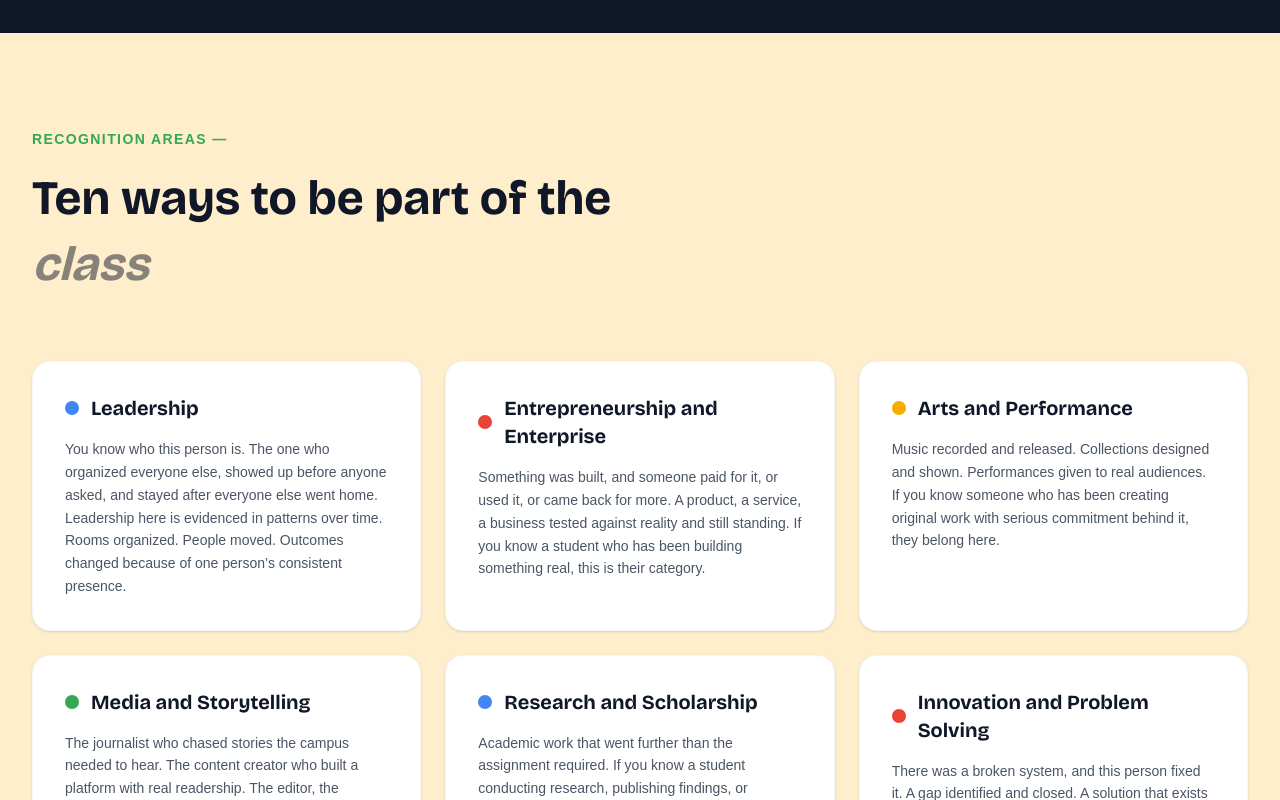
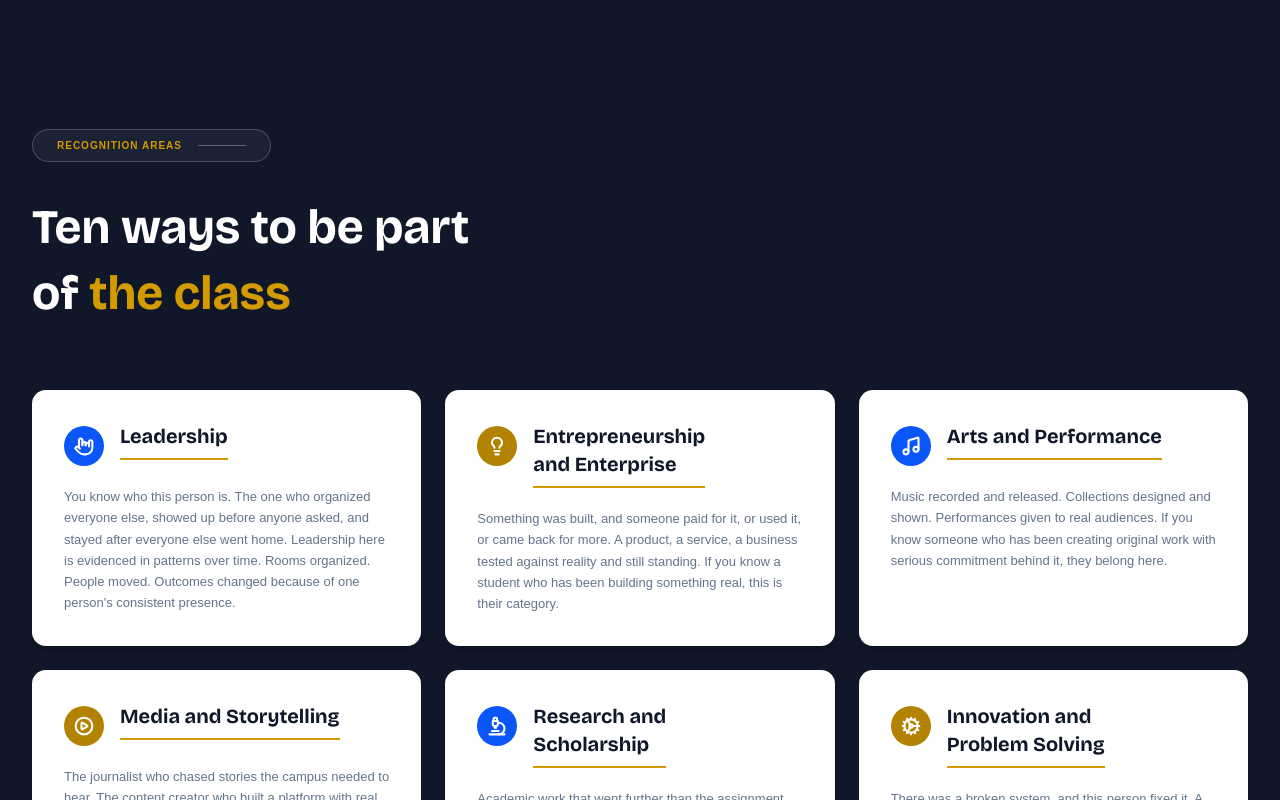
Before and after one commit to GDGBabcockUniversity/the-hundred, a Next.js app: page / in a window 1280 px wide. Shown: the part 2380-3180 px from the top of the page. Built offline with nearby package versions, Linux system fonts and the light colour scheme; a web font is replaced by a local one.

Commit message:
feat: add lucide icons and custom colors to CriteriaSection items

```diff
--- a/components/landing/CriteriaSection.tsx
+++ b/components/landing/CriteriaSection.tsx
@@ -1,64 +1,86 @@
 import { cn } from "@/lib/utils";
+import {
+  HandMetal,
+  Lightbulb,
+  Music,
+  PlayCircle,
+  Microscope,
+  Cog,
+  Users,
+  Trophy,
+  Heart,
+  Star,
+} from "lucide-react";
 
 export function CriteriaSection() {
   const criteria = [
     {
       name: "Leadership",
-      color: "bg-brand-blue",
+      color: "bg-[#0A56F9]",
+      icon: HandMetal,
       description:
-        "You know who this person is. The one who organized everyone else, showed up before anyone asked, and stayed after everyone else went home. Leadership here is evidenced in patterns over time. Rooms organized. People moved. Outcomes changed because of one person’s consistent presence.",
+        "You know who this person is. The one who organized everyone else, showed up before anyone asked, and stayed after everyone else went home. Leadership here is evidenced in patterns over time. Rooms organized. People moved. Outcomes changed because of one person's consistent presence.",
     },
     {
-      name: "Entrepreneurship and Enterprise",
-      color: "bg-brand-red",
+      name: "Entrepreneurship\nand Enterprise",
+      color: "bg-[#B28200]",
+      icon: Lightbulb,
       description:
         "Something was built, and someone paid for it, or used it, or came back for more. A product, a service, a business tested against reality and still standing. If you know a student who has been building something real, this is their category.",
     },
     {
       name: "Arts and Performance",
-      color: "bg-brand-amber",
+      color: "bg-[#0A56F9]",
+      icon: Music,
       description:
         "Music recorded and released. Collections designed and shown. Performances given to real audiences. If you know someone who has been creating original work with serious commitment behind it, they belong here.",
     },
     {
       name: "Media and Storytelling",
-      color: "bg-brand-green",
+      color: "bg-[#B28200]",
+      icon: PlayCircle,
       description:
         "The journalist who chased stories the campus needed to hear. The content creator who built a platform with real readership. The editor, the producer, the writer. The people who shaped how Babcock understands itself.",
     },
     {
-      name: "Research and Scholarship",
-      color: "bg-brand-blue",
+      name: "Research and\nScholarship",
+      color: "bg-[#0A56F9]",
+      icon: Microscope,
       description:
         "Academic work that went further than the assignment required. If you know a student conducting research, publishing findings, or contributing intellectually in ways that will outlast the semester, nominate them.",
     },
     {
-      name: "Innovation and Problem Solving",
-      color: "bg-brand-red",
+      name: "Innovation and\nProblem Solving",
+      color: "bg-[#B28200]",
+      icon: Cog,
       description:
         "There was a broken system, and this person fixed it. A gap identified and closed. A solution that exists now because one person decided it should. Small or large, funded or not, the work just had to solve something real.",
     },
     {
-      name: "Community Building and Service",
-      color: "bg-brand-amber",
+      name: "Community Building\nand Service",
+      color: "bg-[#0A56F9]",
+      icon: Users,
       description:
         "Organizations built from nothing. Communities held together when they might have fallen apart. People who show up for others in ways that ask nothing back. You know who they are.",
     },
     {
       name: "Athletics and Sports",
-      color: "bg-brand-green",
+      color: "bg-[#B28200]",
+      icon: Trophy,
       description:
         "Competitive excellence on fields, courts, and tracks. The student who represented Babcock with distinction and brought something back. Physical achievement is real achievement.",
     },
     {
-      name: "Health and Social Impact",
-      color: "bg-brand-blue",
+      name: "Health and\nSocial Impact",
+      color: "bg-[#0A56F9]",
+      icon: Heart,
       description:
         "Medical outreach that reached people beyond the hospital walls. Mental health advocacy on a campus that struggles to make room for it. Social change pursued with patience and real care. If someone you know has been doing this work quietly, now is the time to name them.",
     },
     {
       name: "Emerging Talent",
-      color: "bg-brand-amber",
+      color: "bg-[#B28200]",
+      icon: Star,
       description:
         "First and second year students already doing what most wait until final year to attempt. If you know someone in early years who is already shaping something, they belong on this list.",
     },
@@ -67,39 +89,54 @@ export function CriteriaSection() {
   return (
     <section
       id="the-class"
-      className="bg-brand-amber/20 py-24 px-4 sm:px-6 lg:px-8"
+      className="bg-brand-navy py-24 px-4 sm:px-6 lg:px-8"
     >
       <div className="max-w-7xl mx-auto">
-        <div className="mb-16 max-w-2xl">
-          <p className="text-brand-green text-sm font-semibold uppercase tracking-widest mb-4">
-            RECOGNITION AREAS —
-          </p>
-          <h2 className="font-bold text-4xl md:text-5xl font-serif text-brand-navy leading-snug">
-            Ten ways to be part of the{" "}
-            <span className="text-brand-navy/50 italic font-bold">class</span>
+        {/* Top section */}
+        <div className="mb-16">
+          <div className="inline-flex items-center gap-4 rounded-full border border-white/20 px-6 py-2 mb-8 bg-white/5">
+            <span className="text-[10px] font-bold text-[#D39B00] uppercase tracking-widest">
+              RECOGNITION AREAS
+            </span>
+            <span className="w-12 h-px bg-white/30" />
+          </div>
+
+          <h2 className="font-bold text-4xl md:text-5xl font-serif text-white leading-snug">
+            Ten ways to be part <br className="hidden sm:block" />
+            of <span className="text-[#D39B00]">the class</span>
           </h2>
         </div>
 
+        {/* Grid */}
         <div className="grid grid-cols-1 md:grid-cols-2 lg:grid-cols-3 gap-6">
           {criteria.map((item, i) => {
             const isLast = i === criteria.length - 1;
+            const Icon = item.icon;
+
             return (
               <div
                 key={i}
                 className={cn(
-                  "bg-white rounded-2xl p-6 md:p-8 border border-gray-100/80 shadow-sm hover:shadow-md hover:border-gray-200 transition-all duration-300 flex flex-col gap-4 cursor-default relative overflow-hidden",
-                  isLast && "md:col-span-2 lg:col-span-3"
+                  "bg-white rounded-xl p-8 shadow-lg flex flex-col gap-5",
+                  isLast && "md:col-span-2 lg:col-span-3",
                 )}
               >
-                <div className="flex items-center gap-3">
-                  <span
-                    className={cn("w-3.5 h-3.5 rounded-full shrink-0", item.color)}
-                  />
-                  <h3 className="text-xl font-serif font-bold text-brand-navy">
-                    {item.name}
-                  </h3>
+                <div className="flex items-start gap-4">
+                  <div
+                    className={cn(
+                      "w-10 h-10 rounded-full flex items-center justify-center shrink-0 mt-1",
+                      item.color,
+                    )}
+                  >
+                    <Icon className="w-5 h-5 text-white" strokeWidth={2.5} />
+                  </div>
+                  <div>
+                    <h3 className="text-xl font-bold font-serif text-brand-navy whitespace-pre-line border-b-2 border-[#D39B00] pb-2 inline-block">
+                      {item.name}
+                    </h3>
+                  </div>
                 </div>
-                <p className="text-gray-600 text-sm leading-relaxed">
+                <p className="text-[#64748b] text-[13px] leading-relaxed font-medium">
                   {item.description}
                 </p>
               </div>
```
